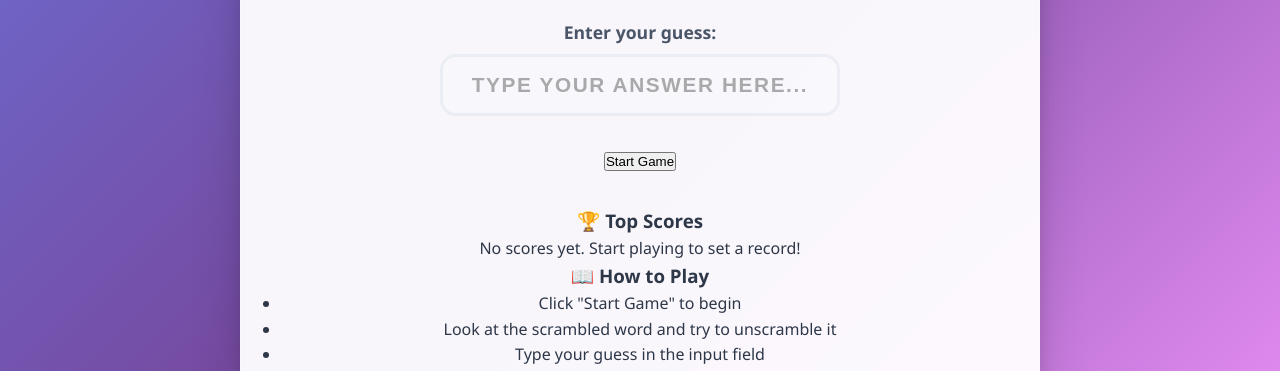
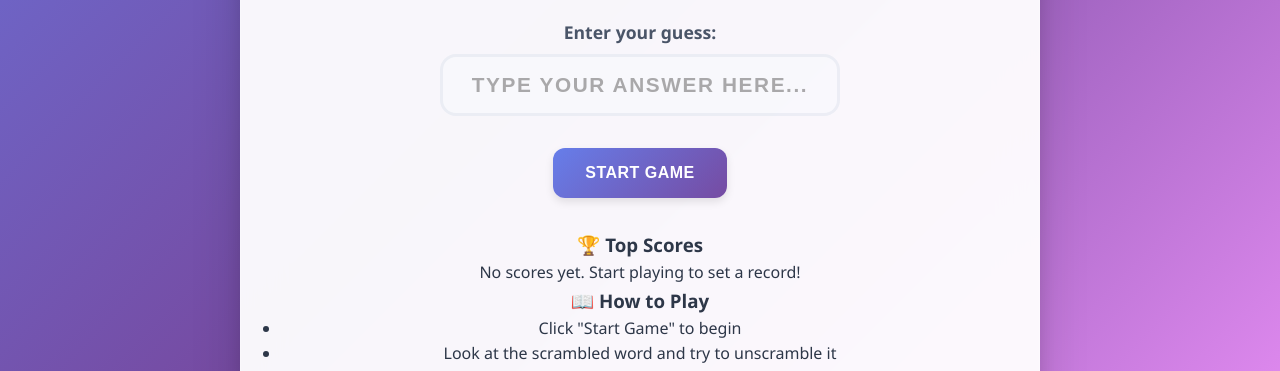
Before and after one commit to janeezy/Word-Scramble-Game-, a plain HTML site: page index.html in a window 1280 px wide. Shown: the part 660-1031 px from the top of the page. Drawn offline with Linux system fonts and the light colour scheme.

Commit message:
game buttons added, hint and submit buttons

```diff
--- a/style.css
+++ b/style.css
@@ -269,3 +269,81 @@
             cursor: not-allowed;
             opacity: 0.6;
         }
+          /* Game Buttons */
+        .game-buttons {
+            display: flex;
+            gap: 1rem;
+            justify-content: center;
+            flex-wrap: wrap;
+            margin-bottom: 2rem;
+        }
+
+        .btn {
+            padding: 1rem 2rem;
+            border: none;
+            border-radius: 12px;
+            font-size: 1rem;
+            font-weight: 600;
+            cursor: pointer;
+            transition: all 0.3s ease;
+            text-transform: uppercase;
+            letter-spacing: 0.5px;
+            position: relative;
+            overflow: hidden;
+            box-shadow: 0 4px 8px rgba(0, 0, 0, 0.1);
+        }
+
+        .btn::before {
+            content: '';
+            position: absolute;
+            top: 0;
+            left: -100%;
+            width: 100%;
+            height: 100%;
+            background: linear-gradient(90deg, transparent, rgba(255, 255, 255, 0.2), transparent);
+            transition: left 0.5s;
+        }
+
+        .btn:hover::before {
+            left: 100%;
+        }
+
+        .btn:hover {
+            transform: translateY(-3px);
+            box-shadow: 0 8px 16px rgba(0, 0, 0, 0.2);
+        }
+
+        .btn:active {
+            transform: translateY(-1px);
+        }
+
+        .btn:disabled {
+            opacity: 0.5;
+            cursor: not-allowed;
+            transform: none;
+        }
+
+        .btn-primary {
+            background: linear-gradient(135deg, #667eea, #764ba2);
+            color: white;
+        }
+
+        .btn-submit {
+            background: linear-gradient(135deg, #48bb78, #38a169);
+            color: white;
+        }
+
+        .btn-hint {
+            background: linear-gradient(135deg, #ed8936, #dd6b20);
+            color: white;
+        }
+
+        .btn-skip {
+            background: linear-gradient(135deg, #e53e3e, #c53030);
+            color: white;
+        }
+
+        .btn-restart {
+            background: linear-gradient(135deg, #805ad5, #6b46c1);
+            color: white;
+        }
```
Also changed, not shown: 1 other file.
